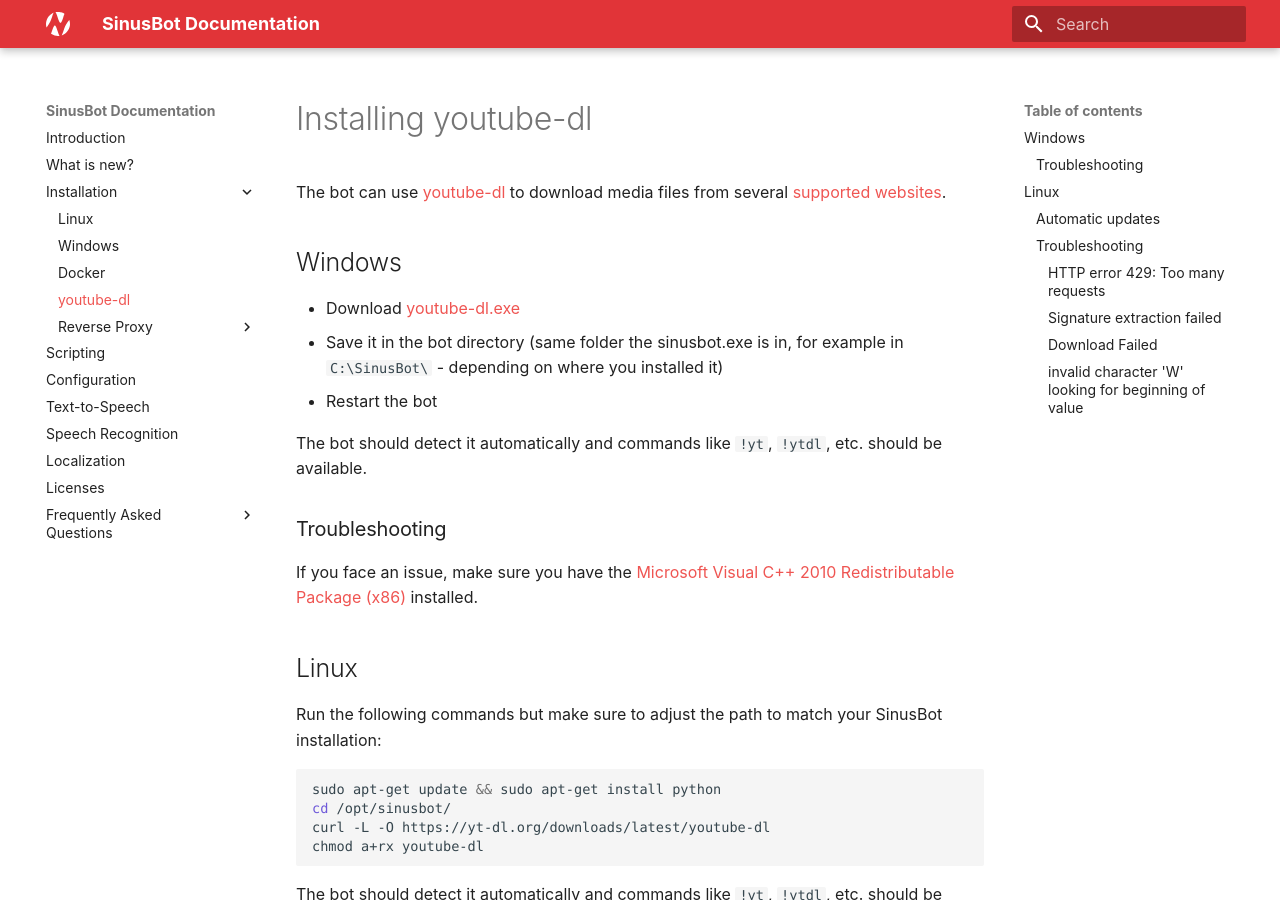
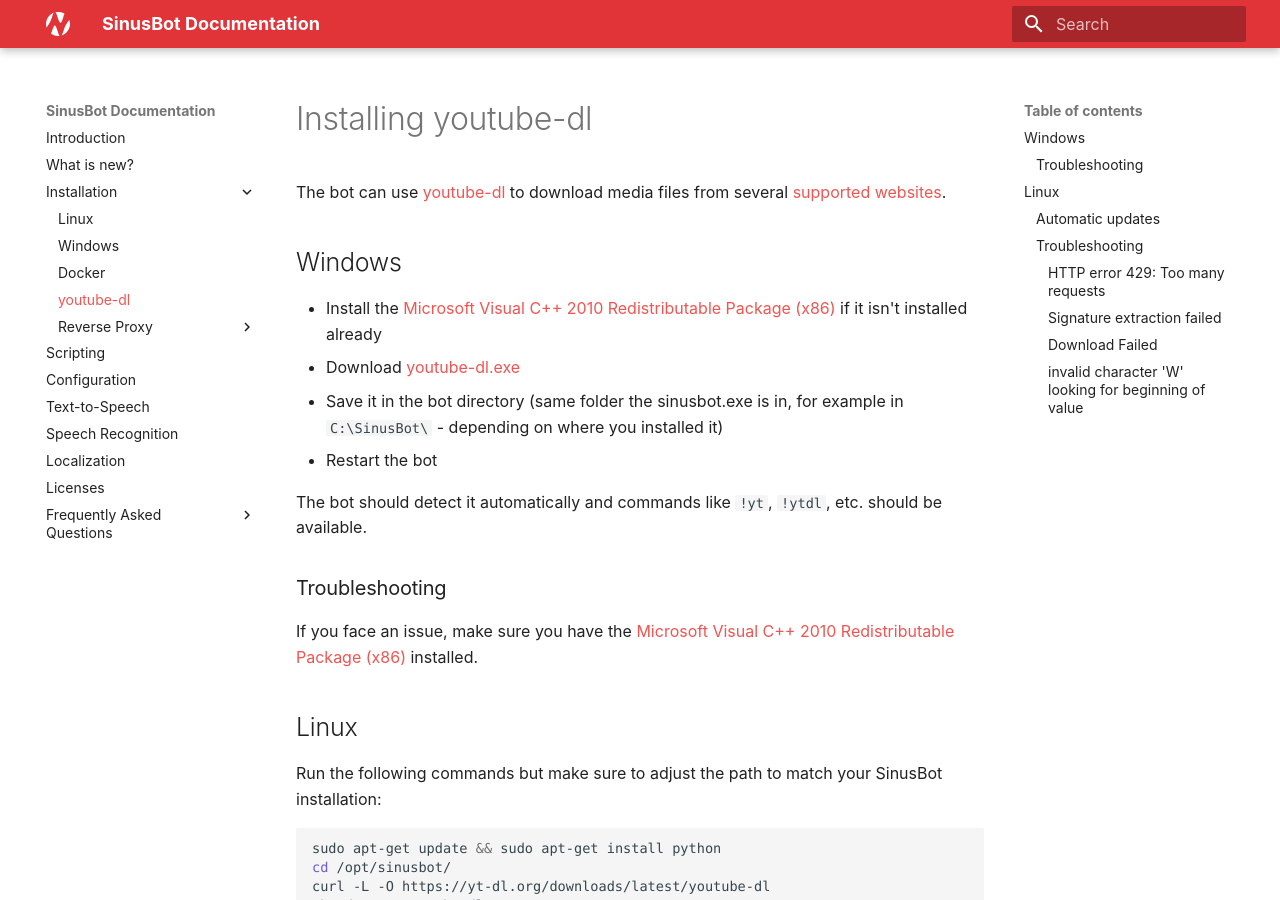
Before and after one commit to SinusBot/docs, an MkDocs documentation site: the page built from docs/youtube-dl.md, in a window 1280 px wide and 900 px high. Built offline with MkDocs 1.6.1 and Material for MkDocs 9.7.7, drawn with Linux system fonts in a browser that asks for light colours.

Commit message:
add MS Visual C++ 2010 redist at beginning

```diff
--- a/docs/youtube-dl.md
+++ b/docs/youtube-dl.md
@@ -4,6 +4,7 @@
 
 ## Windows
 
+- Install the [Microsoft Visual C++ 2010 Redistributable Package (x86)](https://www.microsoft.com/en-US/download/details.aspx?id=5555) if it isn't installed already
 - Download [youtube-dl.exe](https://yt-dl.org/downloads/latest/youtube-dl.exe)
 - Save it in the bot directory (same folder the sinusbot.exe is in, for example in `C:\SinusBot\` - depending on where you installed it)
 - Restart the bot
```
